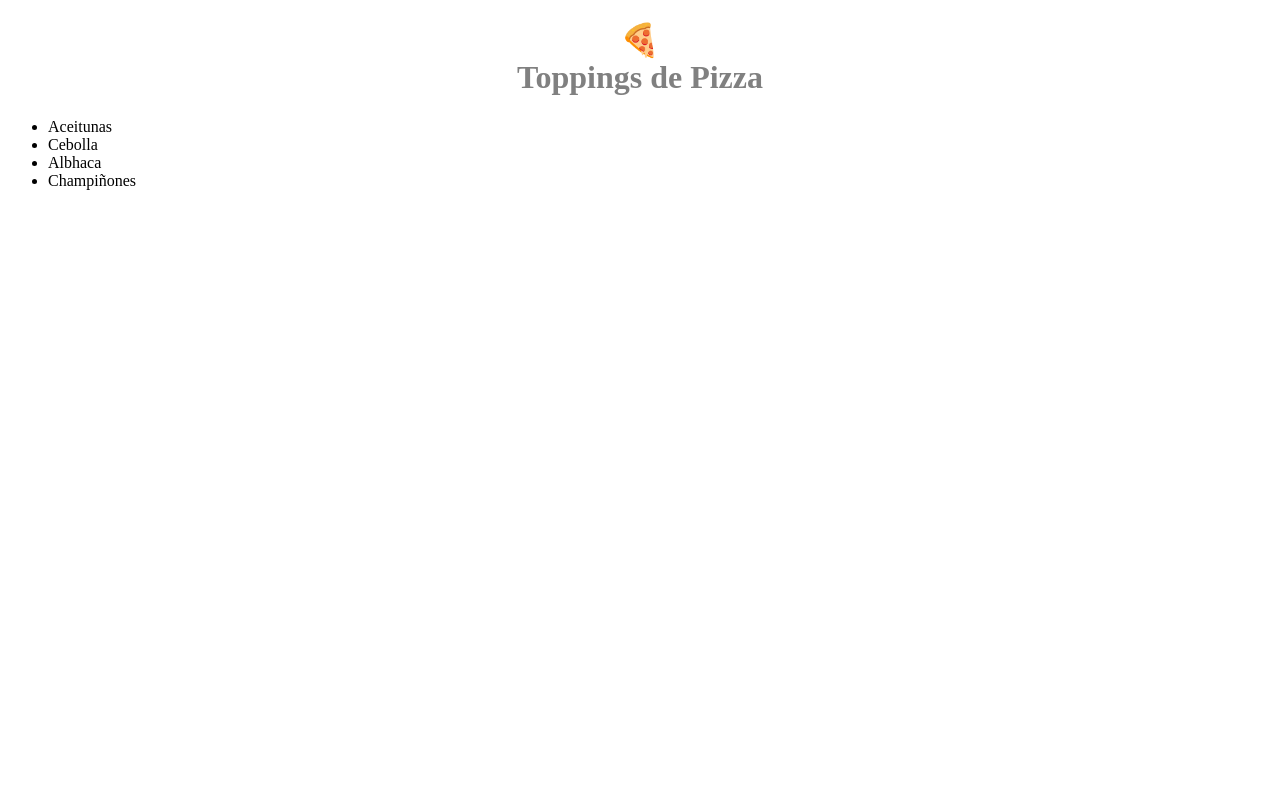
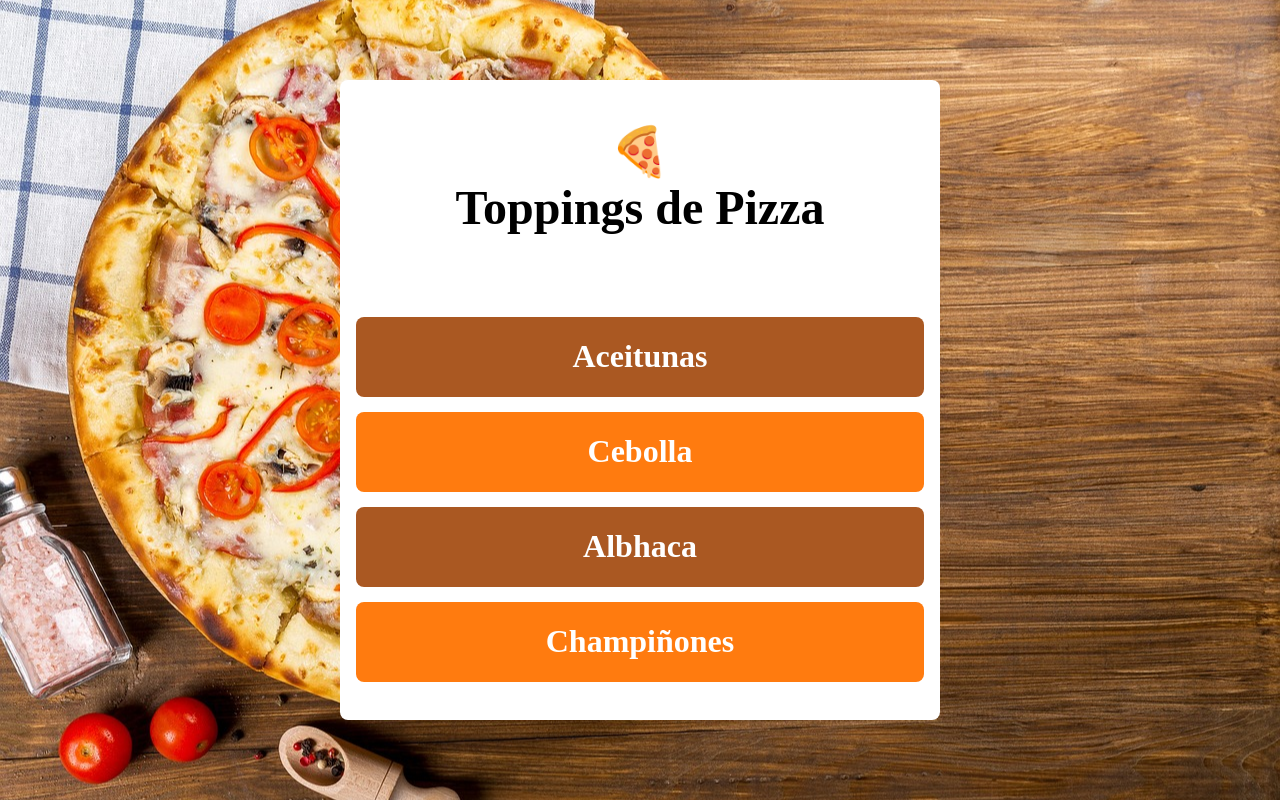
Before and after one commit to KaisherCode/frontend-javascript, a plain HTML site: page manipulacion-del-DOM/proyectos/toppings-de-pizza/index.html in a window 1280 px wide. Drawn offline with Linux system fonts and the light colour scheme.

Commit message:
feat (styles): add estilado de list-toppings

```diff
--- a/manipulacion-del-DOM/proyectos/toppings-de-pizza/styles.css
+++ b/manipulacion-del-DOM/proyectos/toppings-de-pizza/styles.css
@@ -1,4 +1,64 @@
-h1{
-    color: gray;
-    text-align: center;
+/* Estilos generales */
+* {
+  margin: 0;
+  padding: 0;
+  box-sizing: border-box;
+  font-family: 'Lato' sans-serif;
 }
+
+body {
+  display: flex;
+  justify-content: center;
+  align-items: center;
+  height: 100vh;
+  text-align: center;
+  background: url(./images/pizza.jpg) no-repeat center center/cover;
+}
+
+#container {
+  display: flex;
+  flex-wrap: wrap;
+  justify-content: center;
+  align-items: center;
+  min-height: 80vh;
+  width: 80vh;
+  max-width: 600px;
+  border-radius: 8px;
+  background: white;
+}
+
+h1 {
+  width: 100%;
+  font-size: 3rem;
+  margin: 20px 10px;
+}
+
+ul {
+  min-width: 100%;
+  padding: 0px 16px;
+}
+
+.topping {
+  display: flex;
+  flex-wrap: wrap;
+  justify-content: center;
+  align-items: center;
+  font-size: 2rem;
+  color: white;
+  font-weight: bold;
+  width: 100%;
+  height: 80px;
+  margin: 15px 0px;
+  list-style: none;
+  cursor: pointer;
+}
+
+.fondo-marron {
+  background-color: #aa5822;
+  border-radius: 8px;
+}
+
+.fondo-naranja {
+  background-color: #ff7b0f;
+  border-radius: 8px;
+}
```
